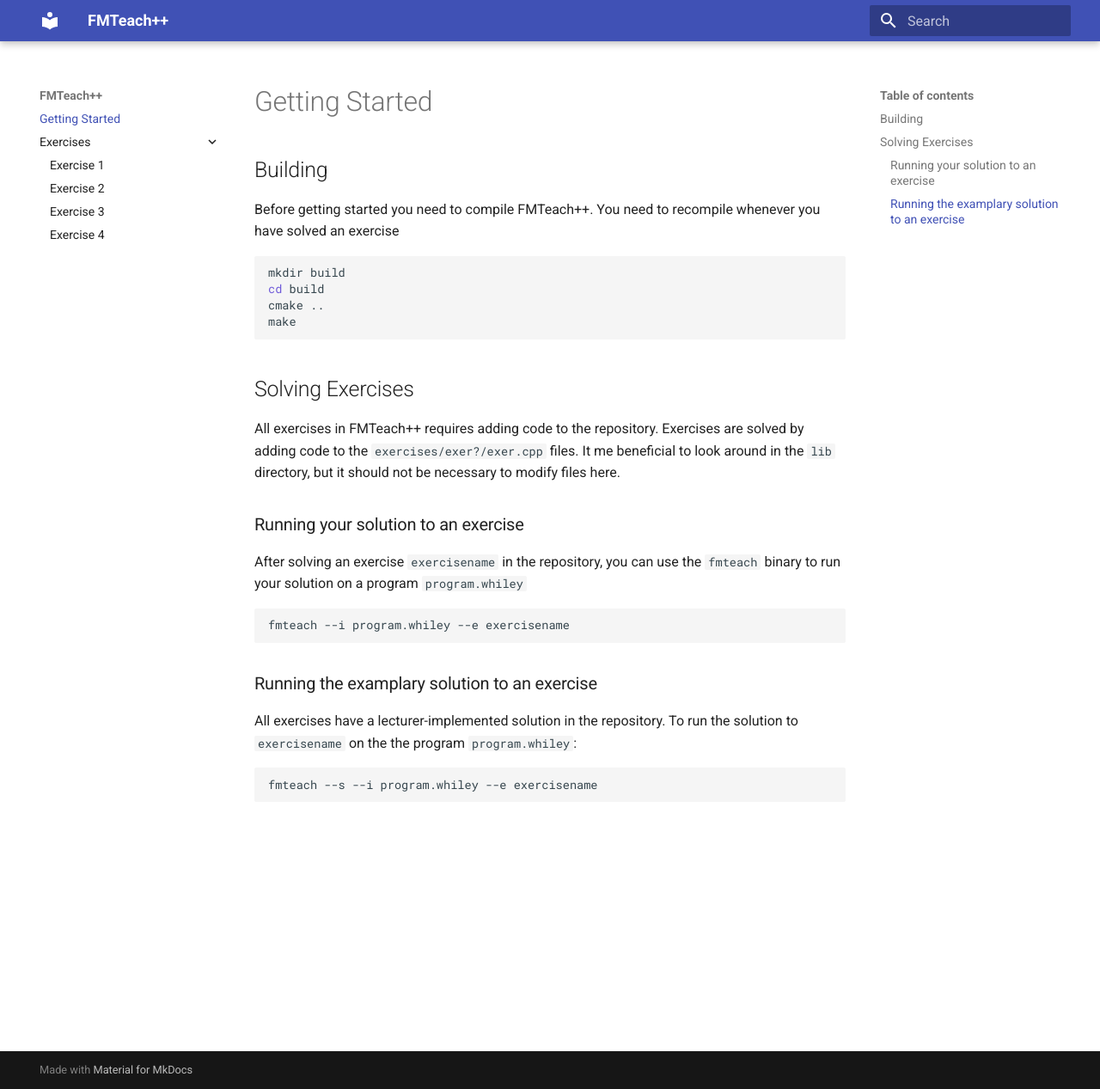
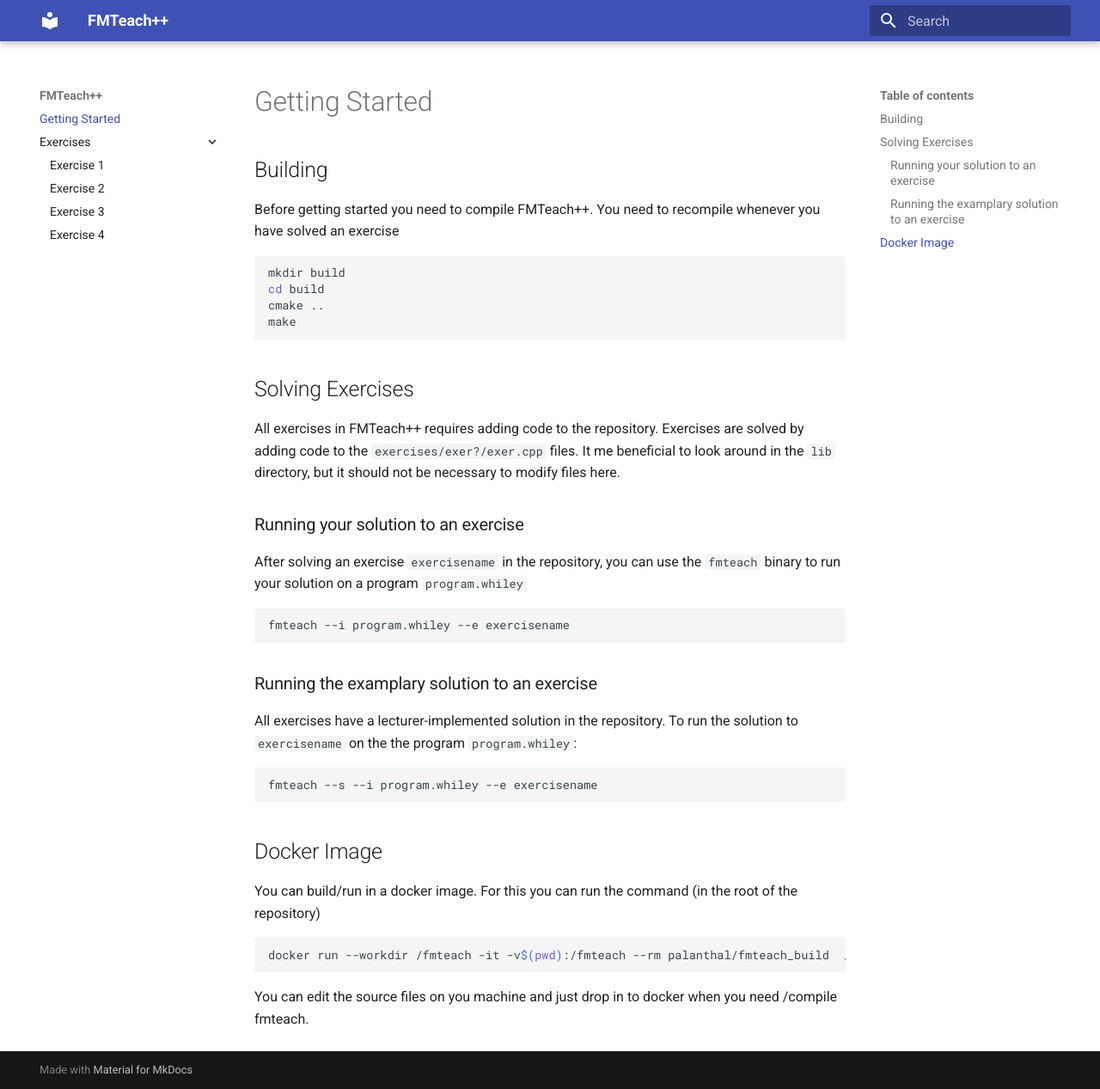
Before and after one commit to dannybpoulsen/fmteach-, an MkDocs documentation site: the page built from docs/docs/getting_started.md, in a window 1280 px wide and 1267 px high. Shown: the whole window at 86% size. Built offline with MkDocs 1.6.1 and Material for MkDocs 9.7.7, drawn with Linux system fonts in a browser that asks for light colours.

Commit message:
DOcker descr

````diff
--- a/docs/docs/getting_started.md
+++ b/docs/docs/getting_started.md
@@ -32,3 +32,13 @@ fmteach --i program.whiley --e exercisename
 ```bash
 fmteach --s --i program.whiley --e exercisename
 ```
+
+
+## Docker Image
+You can build/run in a docker image. For this you can run the command (in the root of the repository)
+
+```bash
+docker run --workdir /fmteach -it -v$(pwd):/fmteach --rm palanthal/fmteach_build  /bin/bash
+```
+
+You can edit the source files on you machine and just drop in to docker when you need /compile fmteach.
````
